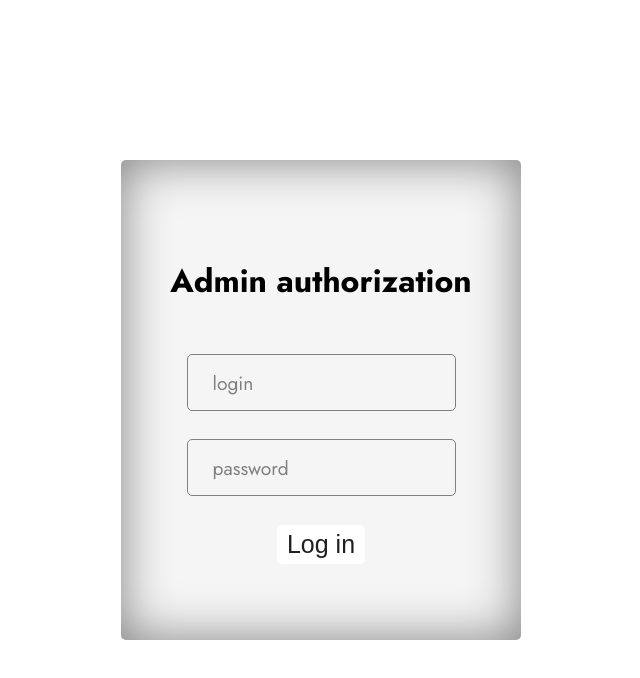
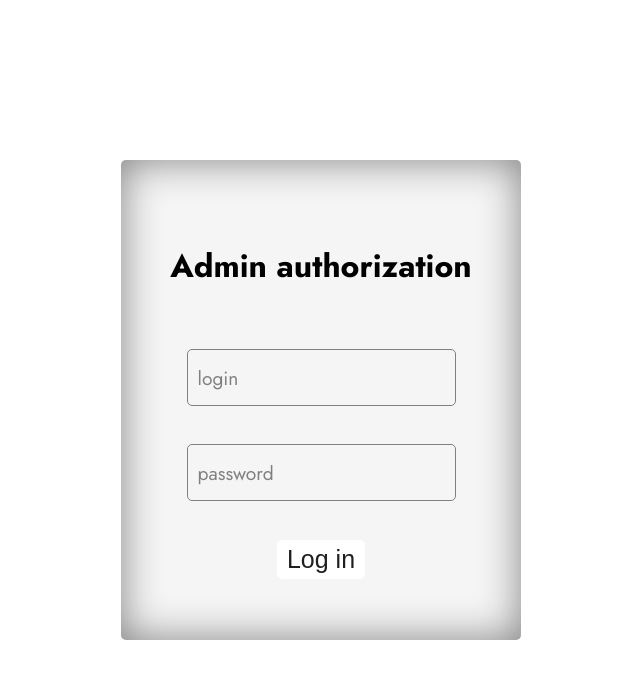
Before and after one commit to dencelman1/anyback, a React (Vite) app: page / in a window 1280 px wide. Shown: the top 678 px of the page, without its empty margins (319-959 px from the left). Built offline with nearby package versions, Linux system fonts and the light colour scheme.

Commit message:
update auth form + Cookie + setAuthed + start for checkAuth

```diff
--- a/src/base/builtIn/Input/FormInput/FormInput.scss
+++ b/src/base/builtIn/Input/FormInput/FormInput.scss
@@ -42,18 +42,19 @@
         top: 25%;
         font-size: 1.2em;
         padding: 0 5px;
-        left: 20px;
+        left: 5px;
         color: grey;
         position: absolute;
         transition: .2s top, .2s font-size;
         background: none;
+        border-radius: 5px;
     }
 
     &.filled {
         label {
-            top: -25%;
+            top: -55%;
             // font-size: 1em;
-            background-color: var(--FormInput_label__background-color_hover);
+            // background-color: var(--FormInput_label__background-color_hover);
         }
     }
     &.focused {
@@ -63,7 +64,6 @@
         label {
             color: #1a73e8;
 
-
         }
     }
 
--- a/src/base/utils/Cookie.js
+++ b/src/base/utils/Cookie.js
@@ -1,6 +1,6 @@
 
 
-function create(
+function update(
     name,
     value,
     days,
@@ -37,14 +37,14 @@ function get(
 }
 
 function delete_(name) {
-	create(name,"",-1);
+	update(name, "", -1);
 }
 
 
 var Cookie = {
     get,
     delete: delete_,
-    create,
+    update,
 }
 
 export default Cookie;
--- a/src/components/AdminSpace/AdminSpace.scss
+++ b/src/components/AdminSpace/AdminSpace.scss
@@ -10,7 +10,7 @@
     &.notAuthed {
         width: 400px;
         height: 60%;
-        box-shadow: inset 0 0 50px gray;
+        box-shadow: inset 0 0 40px gray;
     }
     box-shadow: none;
 
@@ -22,9 +22,6 @@
     border-radius: 5px;
     background-color: whitesmoke;
 
-
     overflow: hidden;
 
-    // TODO: clear
-
 }
--- /dev/null
+++ b/src/components/AuthForm/Auth.js
@@ -0,0 +1,36 @@
+import { Cookie } from "../../base/utils";
+
+
+function setUserResult(
+    result,
+
+    onAuth,
+    onError,
+) {
+
+    var setResult = v => setUserResult(v, onAuth, onError)
+
+    if (result instanceof Promise) {
+        result
+        .then((value) => {
+            setResult(value)
+        })
+        .catch(error => {
+            onError(error)
+        })
+    }
+    else if (typeof result === "boolean") {
+        onAuth(result)
+    }
+    else if (typeof result === "string") {
+        onAuth(true);
+        Cookie.update("authToken", result);
+    }
+
+}
+
+var Auth = {
+    setUserResult,
+}
+
+export default Auth;
--- a/src/components/AuthForm/AuthForm.jsx
+++ b/src/components/AuthForm/AuthForm.jsx
@@ -2,6 +2,7 @@ import './AuthForm.scss';
 import { useState } from 'react';
 import { useAdminPanel } from '../../hooks/useAdminPanel';
 import { Button, FormInput, Input } from '../../base/builtIn';
+import Auth from './Auth';
 
 
 
@@ -30,39 +31,20 @@ var AuthForm = ({
     }));
   };
 
+  var setAuthed = (newValue) => {
 
-  function setAuth(result) {
-    var setAuthed = (value) => {
-      adminPanel.setUserData((prev) => ({
-        ...prev,
-        authed: value,
-      }));
-    }
-
-    if (result instanceof Promise) {
-      result
-      .then((value) => {
-        setAuthed(value)
-      })
-      .catch(error => {
-        setAlertMessage(error)
-      })
-    }
-    else if (typeof result === "boolean") {
-      setAuthed(result)
-    }
-    else if (typeof result === "string") {
-      setAuthed(true);
-      localStorage.setItem("authToken", result); // TODO: change to cookie CRUD
-    }
+    adminPanel.setUserData((prev) => ({
+      ...prev,
+      authed: newValue,
+    }));
 
   }
 
   var handleSubmit = function(event) {
     event.preventDefault();
     var result = options.auth(inputValue.login, inputValue.password)
-    setAuth(result)
 
+    Auth.setUserResult(result, setAuthed)
   }
 
   return (
--- a/src/components/AuthForm/AuthForm.scss
+++ b/src/components/AuthForm/AuthForm.scss
@@ -6,10 +6,11 @@
     height: 100%;
 
     padding: 10px 30px;
+    background-color: none;
 
     &, .inputs {
         flex-direction: column;
-        gap: 30px;
+        gap: 40px;
     }
 
     &, .inputs, .buttons {
--- a/src/main.jsx
+++ b/src/main.jsx
@@ -3,14 +3,25 @@ import AnyBackAdminPanel from './AnyBackAdminPanel.jsx'
 import './index.scss'
 
 
+
+
 var options = {
   name: 'Admin authorization',
 
-  auth: (login, password) => {
+  checkAuth: (
+    result, // token
+  ) => { // Promise<boolean> or boolean возвращает
     return true
 
+  },
+
+  auth: (login, password) => {
+    // return true
+
     // 1
-    // return (login === 'Masha' && password === '1234')
+    return new Promise((res, rej) => res("myToken"))
+    // return "myToken"
+    return (login === 'Masha' && password === '1234')
 
     // 2
     // return Promise((res, rej) => {
```
Also changed, not shown: src/AnyBackAdminPanel.jsx (+5 -2 lines).
